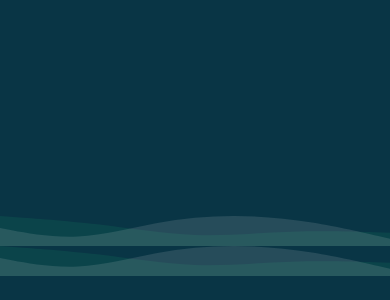
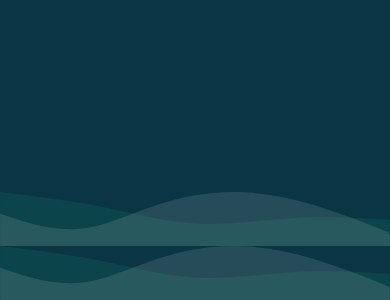
Before and after one commit to kamleshpokiya/cinevault-demo, a Next.js app: page / in a window 390 px wide. Shown: the part 598-898 px from the top of the page. Before the commit the page ends 874 px from the top, so only its background shows below. Built offline with nearby package versions, Linux system fonts and the light colour scheme.

Commit message:
fix ui bugs in edit oage

```diff
--- a/src/Components/AddMovieData.tsx
+++ b/src/Components/AddMovieData.tsx
@@ -112,16 +112,16 @@ const AddMovieData = ({ data, id }: { data: any; id: string }) => {
               className="py-[10px] px-4 rounded-lg w-[216px] h-[45px] bg-inputColor text-white focus:outline-none appearance-none"
             />
           </div>
-          <div className="mt-10 sm:mt-[64px] space-x-4">
+          <div className="mt-10 sm:mt-[64px] flex space-x-4">
             <SubmitButton
               label="Cancel"
               variant="secondary"
-              classbtn="!px-[60px] sm:!px-[55px] !py-[16px] !h-[unset] !w-[unset]"
+              classbtn="!px-[60px] md:!px-[53px] lg:!px-[55px] !py-[16px] !h-[unset] !w-[unset]"
             />
             <SubmitButton
               label="Submit"
               variant="primary"
-              classbtn="!px-[60px] sm:!px-[55px] !py-[16px] !h-[unset] !w-[unset]"
+              classbtn="!px-[60px] md:!px-[53px] lg:!px-[55px] !py-[16px] !h-[unset] !w-[unset]"
             />
           </div>
         </div>
--- /dev/null
+++ b/src/Components/SmallFooter.tsx
@@ -0,0 +1,31 @@
+"use client";
+import React, { useState, useEffect } from "react";
+
+const SmallFooter = () => {
+  return (
+    <footer className="w-full">
+      <svg
+        viewBox="0 0 1440 200" // Increase height here from 111 to 200
+        fill="none"
+        xmlns="http://www.w3.org/2000/svg"
+      >
+        <path
+          fillRule="evenodd"
+          clipRule="evenodd"
+          d="M0 0L59.625 7.17052C120.375 14.34104 239.625 28.6821 360 51.7977C480.375 75.2341 599.625 109.7659 720 116.9364C840.375 124.1069 959.625 103.5954 1080 96.7457C1200.38 89.5751 1319.62 96.7457 1380.38 99.6705L1440 102.5954V200H1380.38C1319.62 200 1200.38 200 1080 200C959.625 200 840.375 200 720 200C599.625 200 480.375 200 360 200C239.625 200 120.375 200 59.625 200H0V0Z"
+          fill="#20DF7F"
+          fillOpacity="0.09"
+        />
+        <path
+          fillRule="evenodd"
+          clipRule="evenodd"
+          d="M0 80L48 96.28C96 112.56 192 143.92 288 136.48C384 129.04 480 80.4 576 48.64C672 16.88 768 0 864 0C960 0 1056 16.88 1152 46.42C1248 75.96 1344 112.16 1392 132.26L1440 152.36V200H1392C1344 200 1248 200 1152 200C1056 200 960 200 864 200C768 200 672 200 576 200C480 200 384 200 288 200C192 200 96 200 48 200H0V80Z"
+          fill="#E5E5E5"
+          fillOpacity="0.13"
+        />
+      </svg>
+    </footer>
+  );
+};
+
+export default SmallFooter;
--- a/src/app/(pages)/home/page.tsx
+++ b/src/app/(pages)/home/page.tsx
@@ -158,7 +158,7 @@ const Home: React.FC = () => {
               <SubmitButton
                 label="1"
                 variant="primary"
-                classbtn="w-[32px] px-[10px] !py-[0px] rounded-sm !h-[32px] mr-2 ml-2 "
+                classbtn="w-[32px] !px-[10px] !py-[0px] rounded-sm !h-[32px] mr-2 ml-2 "
               />
               <SubmitButton
                 label="2"
--- a/src/app/layout.tsx
+++ b/src/app/layout.tsx
@@ -2,6 +2,7 @@ import type { Metadata } from "next";
 import { Montserrat } from "next/font/google";
 import "./globals.css";
 import Footer from "@/Components/WaveFooter";
+import SmallFooter from "@/Components/SmallFooter";
 
 const montserrat = Montserrat({ subsets: ["latin"] });
 
@@ -20,7 +21,12 @@ export default function RootLayout({
       <body className={montserrat.className}>
         {children}
 
+        <div className="hidden sm:block">
         <Footer />
+      </div>
+      <div className="sm:hidden">
+        <SmallFooter />
+      </div>
         <footer></footer>
       </body>
     </html>
--- a/src/app/page.tsx
+++ b/src/app/page.tsx
@@ -2,16 +2,22 @@
 
 import Footer from "@/Components/WaveFooter";
 import React from "react";
+import SmallFooter from "@/Components/SmallFooter";
 
 const page: React.FC = () => {
-
   return (
     <div className="min-h-screen flex flex-col bg-[#093545] text-[#2bd17e]">
       {/* Page Content */}
       <div className="flex-grow">{/* Your main page content here */}</div>
 
       {/* Footer with Wave Border */}
-      <Footer />
+
+      <div className="hidden sm:block">
+        <Footer />
+      </div>
+      <div className="sm:hidden">
+        <SmallFooter />
+      </div>
     </div>
   );
 };
```
